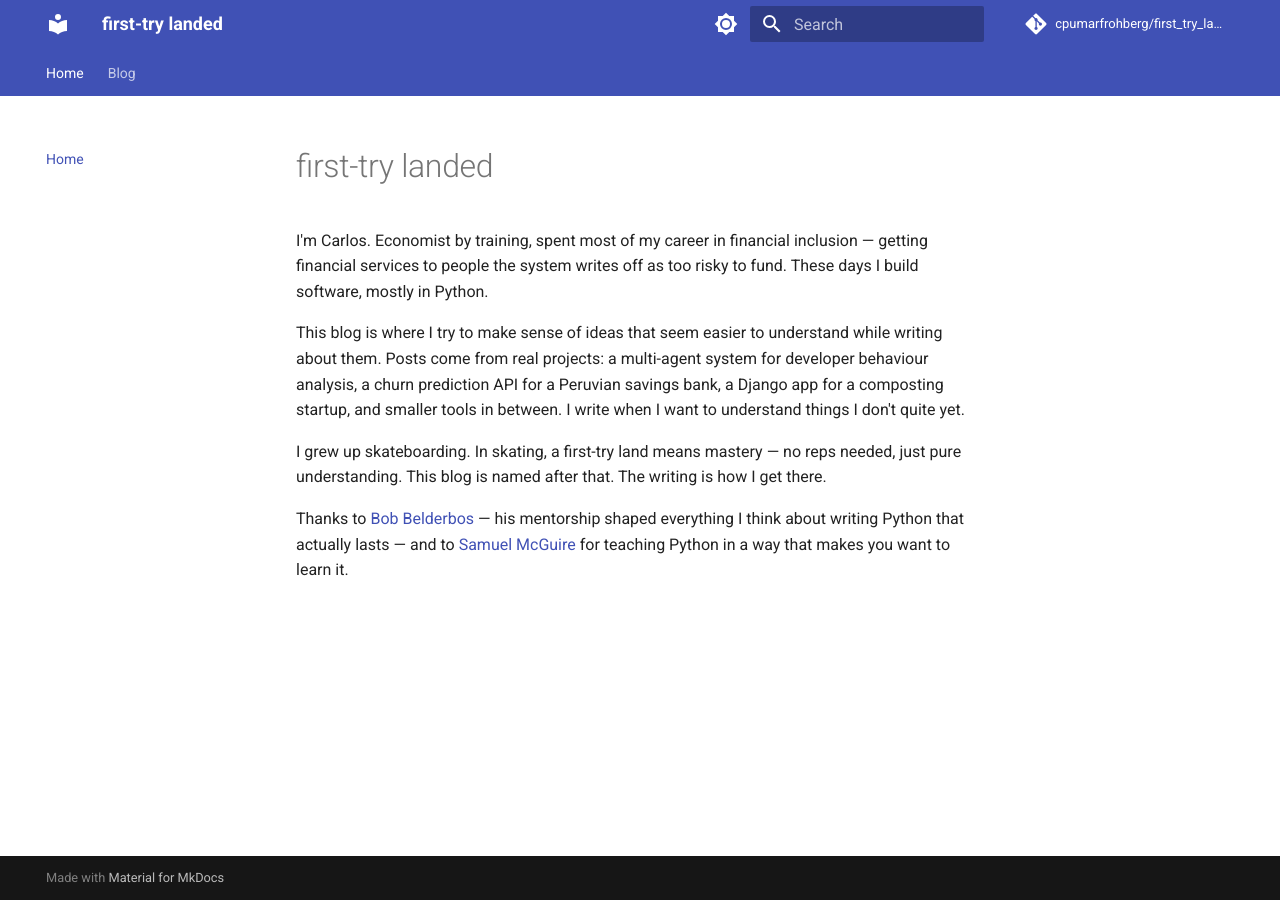
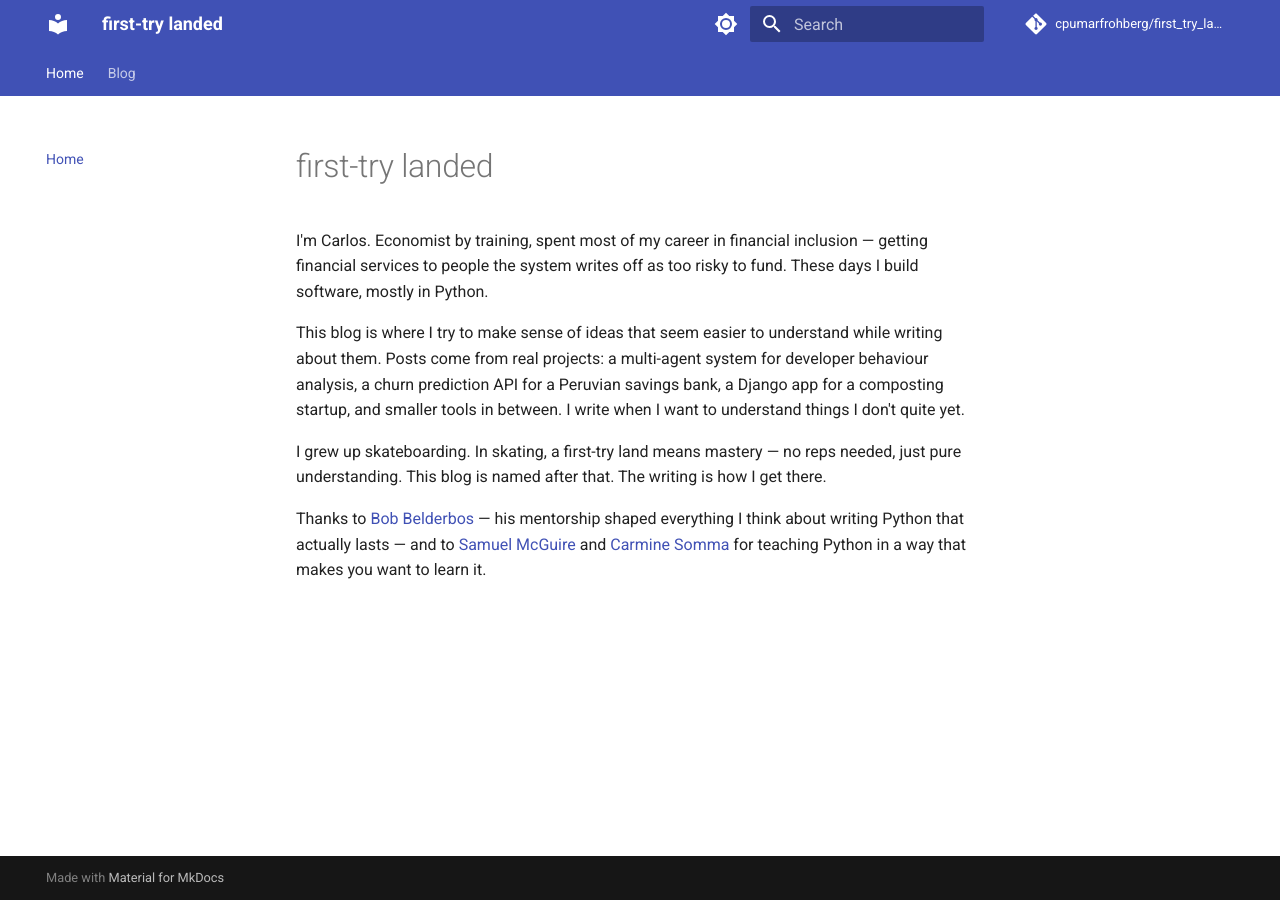
Before and after one commit to cpumarfrohberg/first_try_landed, an MkDocs documentation site: the page built from docs/index.md, in a window 1280 px wide. Built offline with MkDocs 1.6.1 and Material for MkDocs 9.7.7, drawn with Linux system fonts in a browser that asks for light colours; comment, search, counter and statistics services are not loaded.

Commit message:
update intro

```diff
--- a/docs/index.md
+++ b/docs/index.md
@@ -6,4 +6,4 @@ This blog is where I try to make sense of ideas that seem easier to understand w
 
 I grew up skateboarding. In skating, a first-try land means mastery — no reps needed, just pure understanding. This blog is named after that. The writing is how I get there.
 
-Thanks to [Bob Belderbos](https://www.linkedin.com/in/bbelderbos/) — his mentorship shaped everything I think about writing Python that actually lasts — and to [Samuel McGuire](https://www.linkedin.com/in/samuel-mcguire/) for teaching Python in a way that makes you want to learn it.
+Thanks to [Bob Belderbos](https://www.linkedin.com/in/bbelderbos/) — his mentorship shaped everything I think about writing Python that actually lasts — and to [Samuel McGuire](https://www.linkedin.com/in/samuel-mcguire/) and [Carmine Somma](https://www.linkedin.com/in/carminesomma42/) for teaching Python in a way that makes you want to learn it.
```
